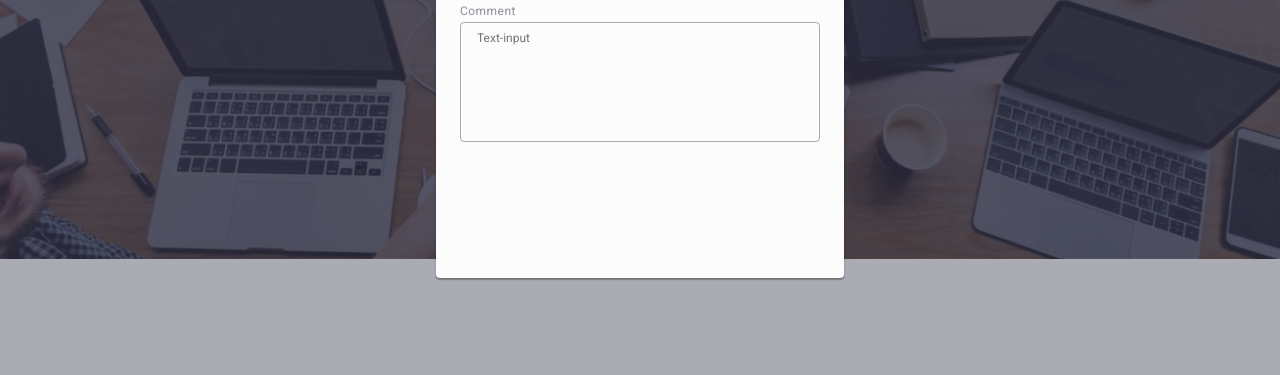
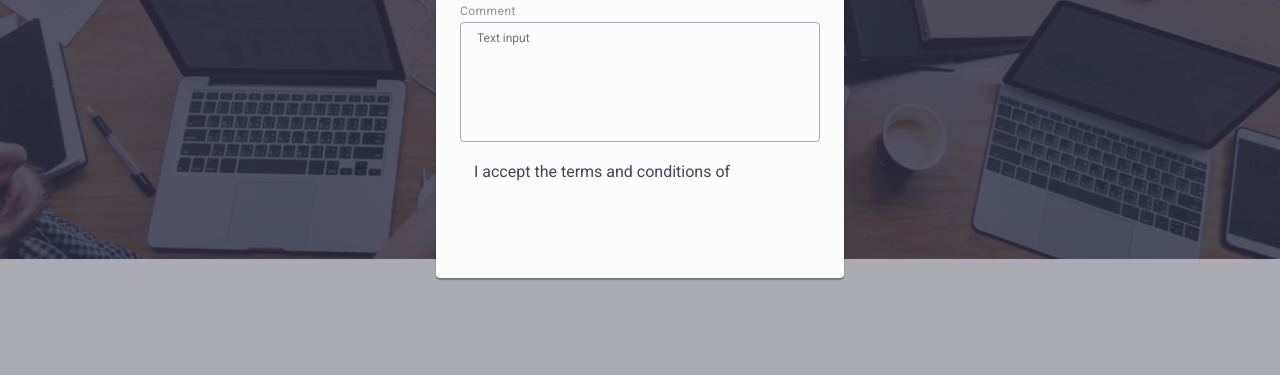
Before and after one commit to PolskiPolsk/goit-markup-hw-06, a plain HTML site: page index.html in a window 1280 px wide. Both pictures are taken after a click on the button "Order Service". Shown: the part 414-789 px from the top of the page. Drawn offline with nearby package versions, Linux system fonts and the light colour scheme; files whose address does not match are found by name.

Commit message:
Add files via upload

```diff
--- a/index.html
+++ b/index.html
@@ -469,9 +469,19 @@
                         <label for="user-comment" class="name-phone-email">
                             Comment
                         </label>
-                        <textarea id="user-comment" name="user-comment" placeholder="Text-input" class="textarea-setup"></textarea>
+                        <textarea id="user-comment" name="user-comment" placeholder="Text input" class="textarea-setup"></textarea>
                     </div>
-
+                    <div class="privacy-policy">
+                        <input id="user-privacy" type="checkbox" value="true" name="user-privacy" class="visually-hidden"/>
+                        <label for="user-privacy" class="accept-the-terms">
+                            <span class="statment">
+                                <svg class="agreement" width="10" height="8">
+                                    <use href="./images/icons.svg#icon-Checkbox"></use>
+                                </svg>
+                                </span>
+                                I accept the terms and conditions of
+                            </label>
+                    </div>
                 </form>
     </div>
 </div>
```
